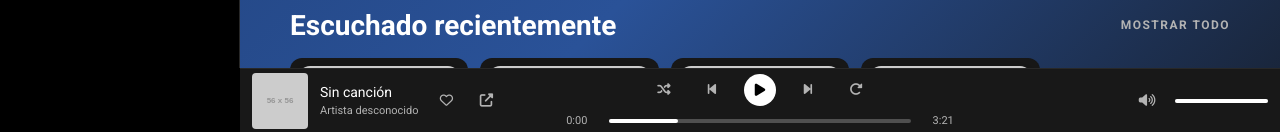
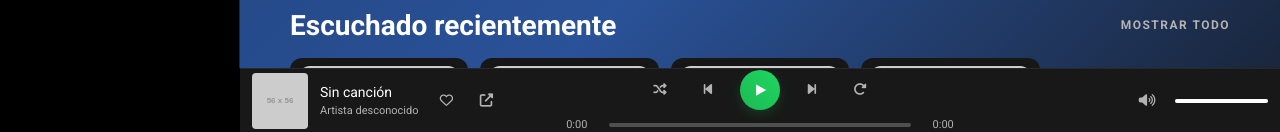
Before and after one commit to MrX-zeta/Angular-Practices, an Angular app in the folder my-first-proyect/: page / in a window 1280 px wide. Shown: the part 668-800 px from the top of the page. Built offline with nearby package versions, Linux system fonts and the light colour scheme; no server answers.

Commit message:
correccion de estilo del boton de play/pause

```diff
--- a/my-first-proyect/src/app/app.html
+++ b/my-first-proyect/src/app/app.html
@@ -177,21 +177,35 @@
       </div>
     </div>
 
-    <div class="player-controls">
+      <div class="player-controls">
       <div class="control-buttons">
         <button class="control-btn"><i class="fas fa-random"></i></button>
         <button class="control-btn"><i class="fas fa-step-backward"></i></button>
-        <button class="control-btn main-play-btn"><i class="fas fa-play"></i></button>
+        <!-- Play/Pause button built from scratch: toggles SVGs based on isPlaying() and calls App.playPause() -->
+        <button class="control-btn main-play-btn" (click)="playPause()" [attr.aria-label]="isPlaying() ? 'Pausar' : 'Reproducir'">
+          <!-- Show Play when not playing -->
+          <svg *ngIf="!isPlaying()" class="main-play-icon" viewBox="0 0 64 64" width="18" height="18" aria-hidden="true">
+            <title>Reproducir</title>
+            <polygon points="18,12 54,32 18,52" fill="currentColor" />
+          </svg>
+
+          <!-- Show Pause when playing -->
+          <svg *ngIf="isPlaying()" class="main-pause-icon" viewBox="0 0 64 64" width="18" height="18" aria-hidden="true">
+            <title>Pausar</title>
+            <rect x="18" y="12" width="8" height="40" fill="currentColor"></rect>
+            <rect x="38" y="12" width="8" height="40" fill="currentColor"></rect>
+          </svg>
+        </button>
         <button class="control-btn"><i class="fas fa-step-forward"></i></button>
         <button class="control-btn"><i class="fas fa-redo-alt"></i></button>
       </div>
       <div class="progress-container">
-        <span class="time-current">0:00</span>
-        <div class="progress-bar">
-          <div class="progress-fill"></div>
-          <div class="progress-handle"></div>
+        <span class="time-current">{{ formatTime() }}</span>
+  <div class="progress-bar" (click)="seek($event)" (pointerdown)="startSeek($event)" role="slider" aria-valuemin="0" aria-valuemax="100" [attr.aria-valuenow]="progress()">
+          <div class="progress-fill" [style.width.%]="progress()"></div>
+          <div class="progress-handle" [style.left.%]="progress()"></div>
         </div>
-        <span class="time-total">3:21</span>
+        <span class="time-total">{{ formatDuration() }}</span>
       </div>
     </div>
 
--- a/my-first-proyect/src/app/app.ts
+++ b/my-first-proyect/src/app/app.ts
@@ -21,6 +21,10 @@ export class App {
   featuredImages: string[] = [];
   cardsImages: string[] = [];
   userAvatar: string = 'https://via.placeholder.com/32';
+  // Progress-related bindings
+  progress = this.musicService.progress;
+  duration = this.musicService.duration;
+  currentTime = this.musicService.currentTime;
 
   constructor() {
     (window as any).musicService = this.musicService;
@@ -89,6 +93,70 @@ export class App {
     this.musicService.previousSong();
   }
 
+  // Play / Pause desde la barra inferior
+  playPause(): void {
+    this.musicService.playPause();
+  }
+
+  // Progress UI helpers
+  formatTime(): string {
+    const time = this.currentTime();
+    const minutes = Math.floor(time / 60) || 0;
+    const seconds = Math.floor(time % 60) || 0;
+    return `${minutes}:${seconds.toString().padStart(2, '0')}`;
+  }
+
+  formatDuration(): string {
+    const time = this.duration();
+    const minutes = Math.floor(time / 60) || 0;
+    const seconds = Math.floor(time % 60) || 0;
+    return `${minutes}:${seconds.toString().padStart(2, '0')}`;
+  }
+
+  // Called when user clicks on the progress bar
+  seek(event: MouseEvent) {
+    const bar = (event.currentTarget as HTMLElement);
+    const rect = bar.getBoundingClientRect();
+    const clickX = event.clientX - rect.left;
+    const pct = Math.max(0, Math.min(1, clickX / rect.width)) * 100;
+    // delegate to service (expects 0-100)
+    if (typeof this.musicService.setProgress === 'function') {
+      this.musicService.setProgress(pct);
+    }
+  }
+
+  startSeek(event: PointerEvent) {
+    event.preventDefault();
+    const bar = (event.currentTarget as HTMLElement);
+
+    const moveHandler = (e: PointerEvent) => {
+      const rect = bar.getBoundingClientRect();
+      const clientX = (e as PointerEvent).clientX;
+      const clickX = clientX - rect.left;
+      const pct = Math.max(0, Math.min(1, clickX / rect.width)) * 100;
+      if (typeof this.musicService.setProgress === 'function') {
+        this.musicService.setProgress(pct);
+      }
+    };
+
+    const upHandler = (e: PointerEvent) => {
+      // one final move to set exact position
+      moveHandler(e);
+      window.removeEventListener('pointermove', moveHandler);
+      window.removeEventListener('pointerup', upHandler);
+      (bar as HTMLElement).releasePointerCapture?.((e as PointerEvent).pointerId);
+    };
+
+    // Capture pointer events to the window so dragging outside the bar still works
+    window.addEventListener('pointermove', moveHandler);
+    window.addEventListener('pointerup', upHandler);
+    try {
+      (bar as HTMLElement).setPointerCapture?.((event as PointerEvent).pointerId);
+    } catch (err) {
+      // ignore if not supported
+    }
+  }
+
   // Método para mostrar playlist actual
   showCurrentPlaylist() {
     const playlist = this.musicService.playlist();
--- a/my-first-proyect/src/app/player/player.css
+++ b/my-first-proyect/src/app/player/player.css
@@ -125,6 +125,19 @@
 
 .play-pause-btn:hover {
   background: linear-gradient(45deg, #1ed760, #1db954);
+}
+
+/* Icon image inside play/pause button (using Iconify SVG endpoints) */
+.play-pause-icon {
+  width: 28px;
+  height: 28px;
+  display: block;
+}
+
+/* Hide Font Awesome fallback by default (SVG will be used). If you prefer
+   to show FA when external SVGs fail, remove this rule. */
+.play-pause-btn i.fa-solid {
+  display: none;
 }
 
 /* Información de la playlist */
--- a/my-first-proyect/src/app/player/player.html
+++ b/my-first-proyect/src/app/player/player.html
@@ -24,7 +24,13 @@
         class="control-btn play-pause-btn"
         (click)="playPause()"
         [title]="isPlaying() ? 'Pausar' : 'Reproducir'">
-        <i class="fa-solid" [class.fa-play]="!isPlaying()" [class.fa-pause]="isPlaying()"></i>
+        <!-- Use Iconify public SVG endpoints for play/pause icons (free, no auth) -->
+        <img
+          class="play-pause-icon"
+          [src]="isPlaying() ? 'https://api.iconify.design/mdi/pause.svg' : 'https://api.iconify.design/mdi/play.svg'"
+          alt="{{ isPlaying() ? 'Pausar' : 'Reproducir' }}" />
+        <!-- Font Awesome fallback (kept for environments where external SVGs are blocked) -->
+        <i class="fa-solid" [class.fa-play]="!isPlaying()" [class.fa-pause]="isPlaying()" aria-hidden="true"></i>
       </button>
 
       <button
--- a/my-first-proyect/src/index.html
+++ b/my-first-proyect/src/index.html
@@ -6,11 +6,11 @@
   <base href="/">
   <meta name="viewport" content="width=device-width, initial-scale=1">
   <link rel="icon" type="image/x-icon" href="favicon.ico">
-  <!-- Google Fonts -->
+
   <link rel="preconnect" href="https://fonts.googleapis.com">
   <link rel="preconnect" href="https://fonts.gstatic.com" crossorigin>
   <link href="https://fonts.googleapis.com/css2?family=Roboto:wght@400;700;900&display=swap" rel="stylesheet">
-  <!-- Font Awesome (free CDN) -->
+
   <link rel="stylesheet" href="https://cdnjs.cloudflare.com/ajax/libs/font-awesome/6.5.0/css/all.min.css" integrity="sha512-k6RqeWeci5ZR/Lv4MR0sA0FfDOMk1dQY5nY4aI1R9mK6t2z5JYlZl8e3m3yFj8g1VnBz+q3zY5g1z7Q6d2QK0g==" crossorigin="anonymous" referrerpolicy="no-referrer" />
 </head>
 <body>
--- a/my-first-proyect/src/styles.css
+++ b/my-first-proyect/src/styles.css
@@ -517,17 +517,38 @@ body {
 }
 
 .main-play-btn {
-	width: 32px;
-	height: 32px;
-	background-color: #fff;
-	color: #000;
+	width: 40px;
+	height: 40px;
+	background: linear-gradient(45deg, #1db954, #1ed760);
+	color: #ffffff; /* svg uses currentColor */
 	border-radius: 50%;
 	font-size: 14px;
+	display: flex;
+	align-items: center;
+	justify-content: center;
+	box-shadow: 0 4px 12px rgba(29,185,84,0.2);
+	border: none;
 }
 
 .main-play-btn:hover {
-	background-color: #fff;
 	transform: scale(1.05);
+	filter: brightness(1.05);
+}
+
+/* Ensure the inline svg is visible and sized */
+.main-play-btn .main-play-icon {
+	width: 18px;
+	height: 18px;
+	display: block;
+	fill: currentColor;
+}
+
+/* Pause icon uses same sizing */
+.main-play-btn .main-pause-icon {
+	width: 18px;
+	height: 18px;
+	display: block;
+	fill: currentColor;
 }
 
 .progress-container {
@@ -558,7 +579,7 @@ body {
 	height: 100%;
 	background-color: #fff;
 	border-radius: 2px;
-	width: 23%;
+	width: 0%; /* will be set via inline style from Angular */
 	position: relative;
 }
 
@@ -569,10 +590,10 @@ body {
 	border-radius: 50%;
 	position: absolute;
 	top: 50%;
-	right: -6px;
-	transform: translateY(-50%);
+	left: 0%; /* will be adjusted via inline style */
+	transform: translate(-50%, -50%);
 	opacity: 0;
-	transition: opacity 0.3s ease;
+	transition: opacity 0.3s ease, left 0.12s linear;
 }
 
 .progress-bar:hover .progress-handle {
```
